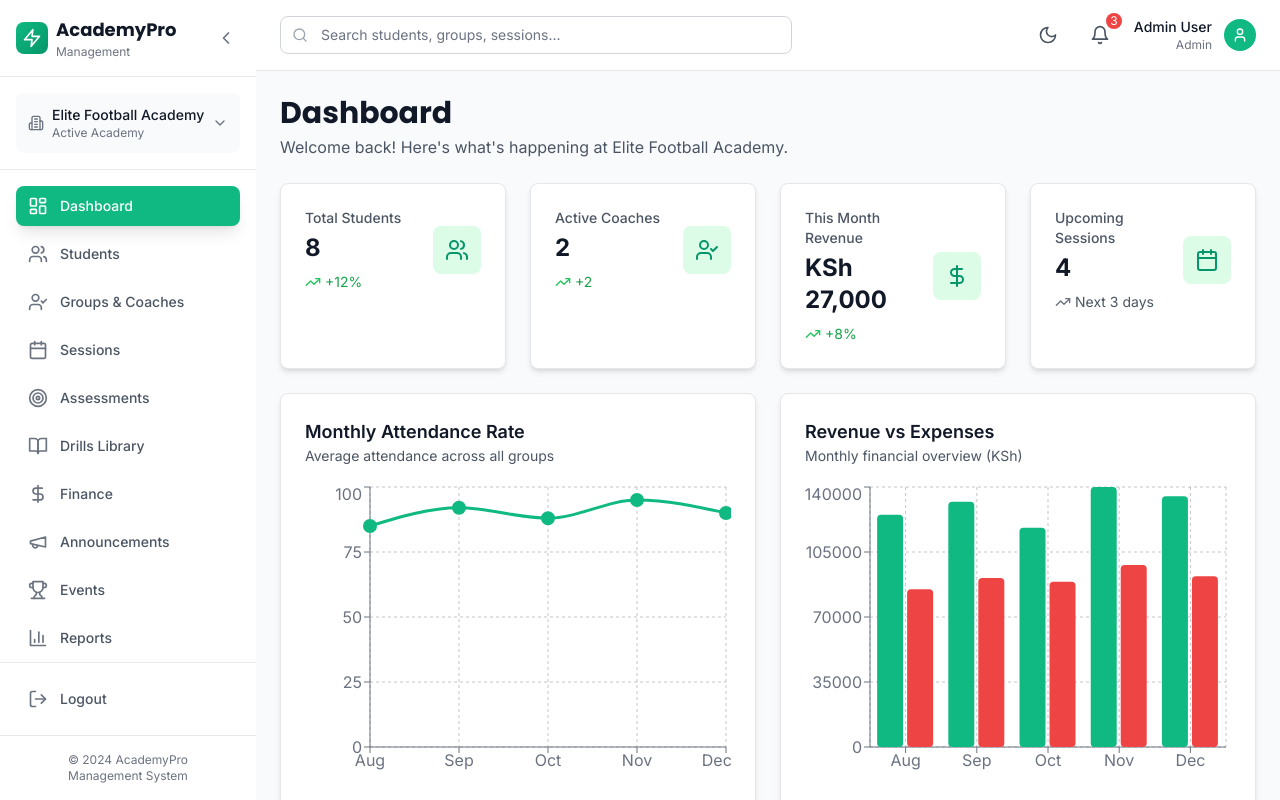
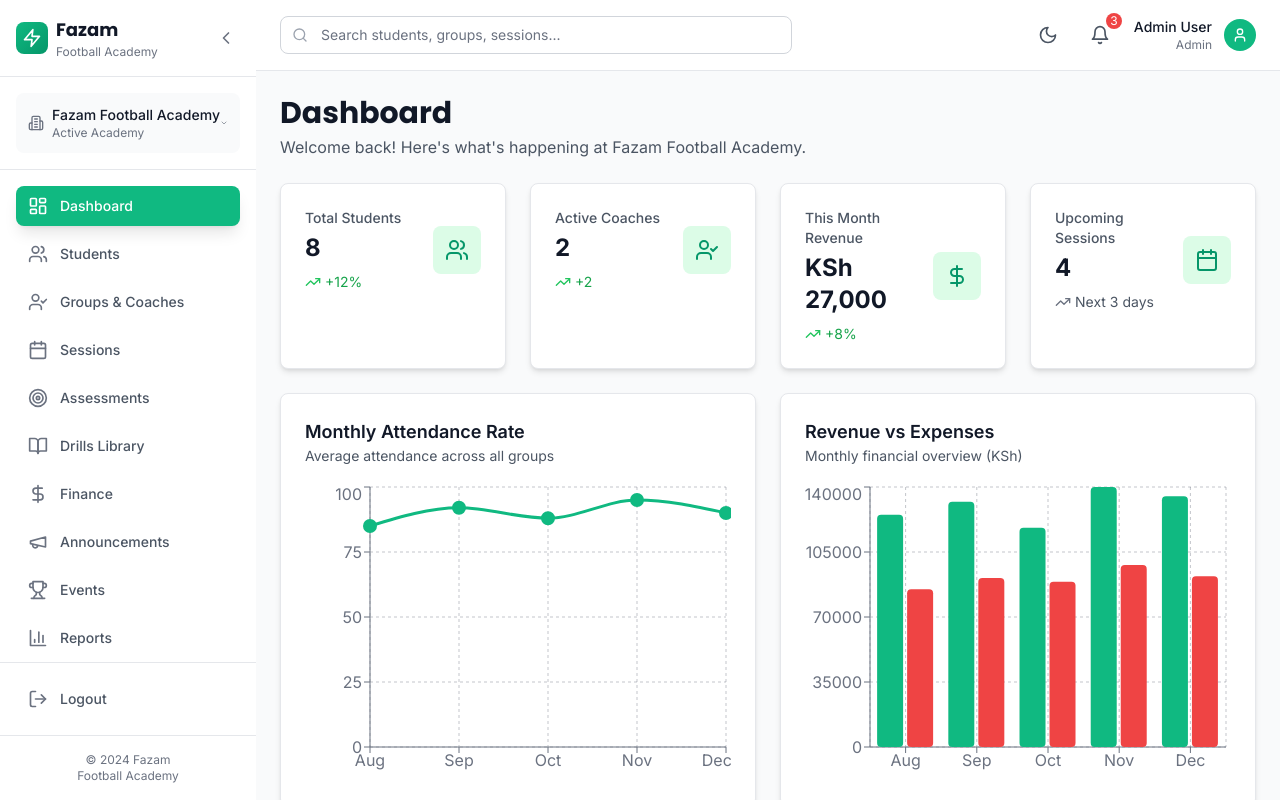
Before and after one commit to nasserjamal/AcademyPro, a React (Vite) app: page /dashboard in a window 1280 px wide. Built offline with nearby package versions, Linux system fonts and the light colour scheme.

Commit message:
Change academy name to Fazam Football Academy

```diff
--- a/index.html
+++ b/index.html
@@ -4,7 +4,7 @@
     <meta charset="UTF-8" />
     <link rel="icon" type="image/svg+xml" href="/vite.svg" />
     <meta name="viewport" content="width=device-width, initial-scale=1.0" />
-    <title>AcademyPro - Football Academy Management System</title>
+    <title>Fazam Football Academy - Management System</title>
     <link rel="preconnect" href="https://fonts.googleapis.com">
     <link rel="preconnect" href="https://fonts.gstatic.com" crossorigin>
     <link href="https://fonts.googleapis.com/css2?family=Inter:wght@300;400;500;600;700&family=Poppins:wght@300;400;500;600;700;800&display=swap" rel="stylesheet">
--- a/src/components/Layout/Sidebar.tsx
+++ b/src/components/Layout/Sidebar.tsx
@@ -116,9 +116,9 @@ export const Sidebar: React.FC = () => {
                 </div>
                 <div>
                   <h1 className="font-heading font-bold text-lg text-gray-900 dark:text-white">
-                    AcademyPro
+                    Fazam
                   </h1>
-                  <p className="text-xs text-gray-500 dark:text-gray-400">Management</p>
+                  <p className="text-xs text-gray-500 dark:text-gray-400">Football Academy</p>
                 </div>
               </div>
             )}
@@ -240,8 +240,8 @@ export const Sidebar: React.FC = () => {
         {!isCollapsed && (
           <div className="p-4 border-t border-gray-200 dark:border-gray-700 flex-shrink-0">
             <div className="text-xs text-gray-500 dark:text-gray-400 text-center">
-              <p>© 2024 AcademyPro</p>
-              <p>Management System</p>
+              <p>© 2024 Fazam</p>
+              <p>Football Academy</p>
             </div>
           </div>
         )}
--- a/src/data/mockData.ts
+++ b/src/data/mockData.ts
@@ -4,12 +4,12 @@ export const mockData = {
   academies: [
     {
       id: 'academy-1',
-      name: 'Elite Football Academy',
+      name: 'Fazam Football Academy',
       description: 'Premier football training academy in Nairobi',
       address: '123 Sports Complex, Nairobi, Kenya',
       phone: '+254712345678',
-      email: 'info@elitefootball.com',
-      website: 'www.elitefootball.com',
+      email: 'info@fazamfootball.com',
+      website: 'www.fazamfootball.com',
       timezone: 'Africa/Nairobi',
       currency: 'KSh',
       settings: {
@@ -91,7 +91,7 @@ export const mockData = {
     {
       id: 'user-1',
       name: 'Admin User',
-      email: 'admin@academypro.com',
+      email: 'admin@fazamfootball.com',
       role: 'admin' as const,
       permissions: ['all'],
       academyIds: ['academy-1', 'academy-2', 'academy-3']
@@ -1146,7 +1146,7 @@ export const mockData = {
       date: '2025-01-05',
       startTime: '18:00',
       endTime: '19:30',
-      location: 'AcademyPro Clubhouse',
+      location: 'Fazam Football Academy Clubhouse',
       groupIds: ['group-2'],
       coachIds: ['coach-2'],
       rsvpRequired: true,
--- a/src/pages/Settings/Settings.tsx
+++ b/src/pages/Settings/Settings.tsx
@@ -17,7 +17,7 @@ export const Settings: React.FC = () => {
     {
       id: 'user-1',
       name: 'Admin User',
-      email: 'admin@academypro.com',
+      email: 'admin@fazamfootball.com',
       role: 'admin',
       lastLogin: '2024-12-28T10:30:00Z',
       status: 'active'
@@ -25,7 +25,7 @@ export const Settings: React.FC = () => {
     {
       id: 'user-2',
       name: 'Carlos Rodriguez',
-      email: 'carlos@academypro.com',
+      email: 'carlos@fazamfootball.com',
       role: 'coach',
       lastLogin: '2024-12-27T15:45:00Z',
       status: 'active'
@@ -33,7 +33,7 @@ export const Settings: React.FC = () => {
     {
       id: 'user-3',
       name: 'Sarah Wilson',
-      email: 'sarah@academypro.com',
+      email: 'sarah@fazamfootball.com',
       role: 'coach',
       lastLogin: '2024-12-26T09:20:00Z',
       status: 'active'
@@ -41,7 +41,7 @@ export const Settings: React.FC = () => {
     {
       id: 'user-4',
       name: 'Finance Manager',
-      email: 'finance@academypro.com',
+      email: 'finance@fazamfootball.com',
       role: 'finance',
       lastLogin: '2024-12-25T14:10:00Z',
       status: 'inactive'
```
Also changed, not shown: 1 other file (tests, documents, lock files or other folders).
